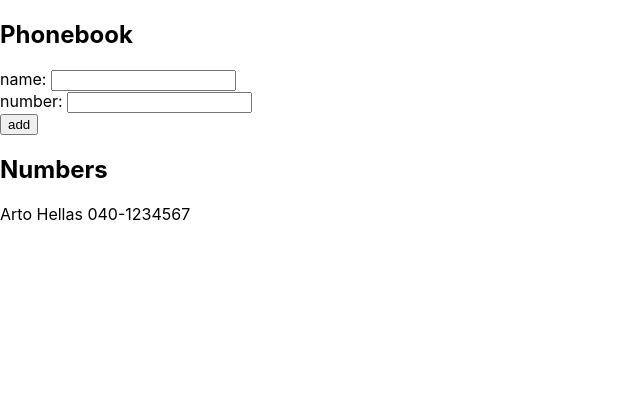
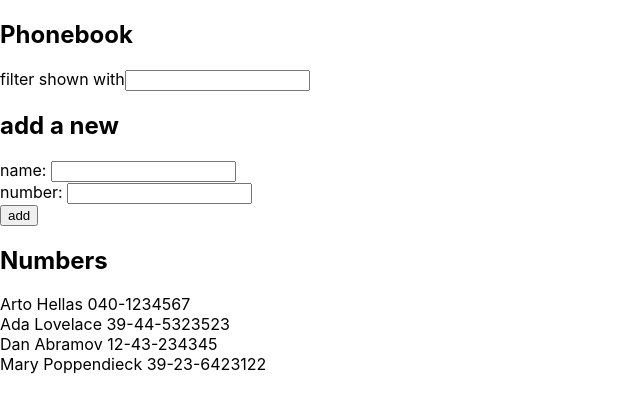
Before and after one commit to drphero/fullstackopen, a React (Create React App) app in the folder part2/phonebook/: page / in a window 1280 px wide. Shown: the top 412 px of the page, without its empty margins (0-640 px from the left). Built offline with nearby package versions, Linux system fonts and the light colour scheme.

Commit message:
finish exercise 2.9

```diff
--- a/part2/phonebook/src/App.js
+++ b/part2/phonebook/src/App.js
@@ -3,9 +3,13 @@
 function App() {
   const [persons, setPersons] = useState([
     { name: 'Arto Hellas', number: '040-1234567' },
+    { name: 'Ada Lovelace', number: '39-44-5323523' },
+    { name: 'Dan Abramov', number: '12-43-234345' },
+    { name: 'Mary Poppendieck', number: '39-23-6423122' },
   ]);
   const [newName, setNewName] = useState('');
   const [newNumber, setNewNumber] = useState('');
+  const [filter, setFilter] = useState('');
 
   const handleNameChange = (e) => {
     setNewName(e.target.value);
@@ -28,9 +32,22 @@
     }
   };
 
+  const display = persons.filter((person) =>
+    person.name.toLowerCase().includes(filter.toLowerCase())
+  );
+
   return (
     <div>
       <h2>Phonebook</h2>
+      <div>
+        filter shown with
+        <input
+          type='text'
+          value={filter}
+          onChange={(e) => setFilter(e.target.value)}
+        />
+      </div>
+      <h2>add a new</h2>
       <form onSubmit={handleSubmit}>
         <div>
           name:{' '}
@@ -45,7 +62,7 @@
         </div>
       </form>
       <h2>Numbers</h2>
-      {persons.map((person) => (
+      {display.map((person) => (
         <div key={person.name}>
           {person.name} {person.number}
         </div>
```
